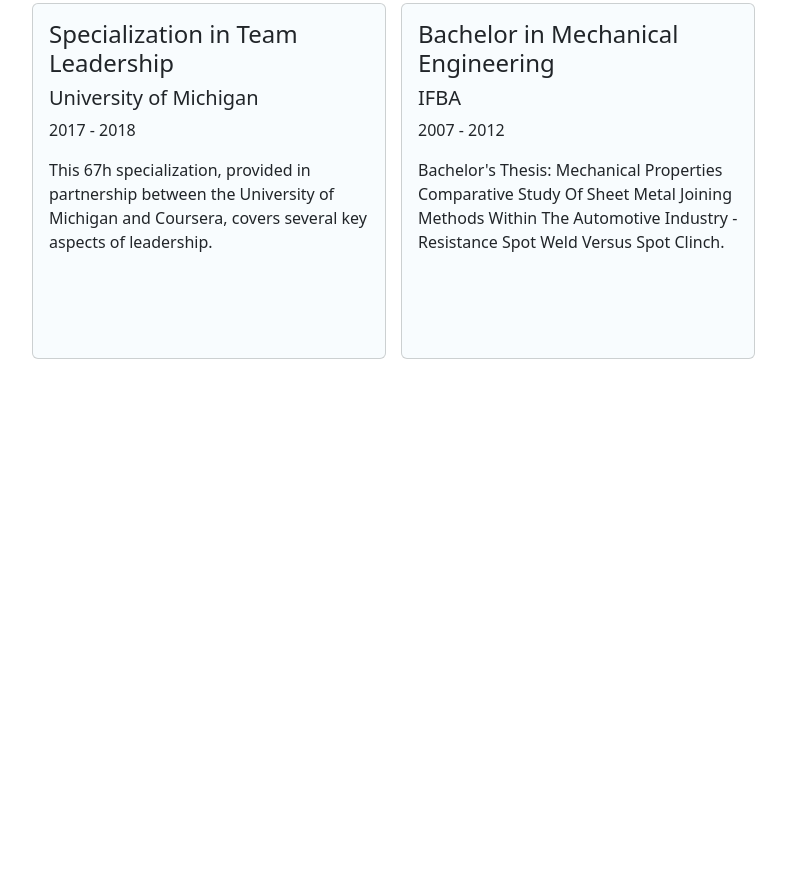
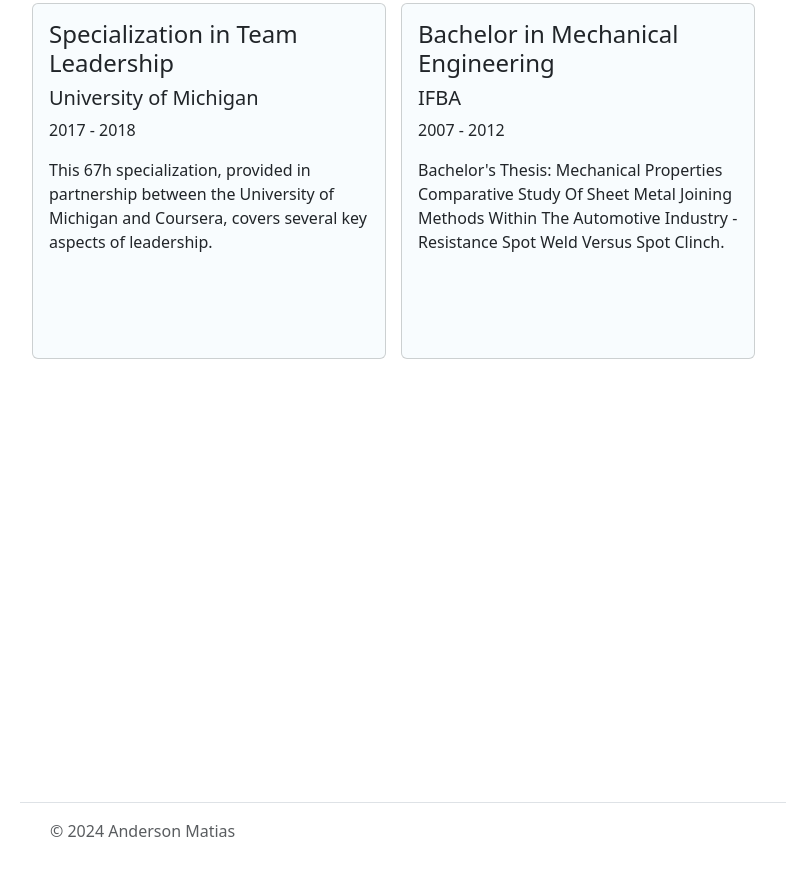
Before and after one commit to ahpmatias/capstone-cv, a plain HTML site: page index.html in a window 1280 px wide. Shown: the part 3930-4805 px from the top of the page, without its empty margins (62-848 px from the left). Before the commit the page ends 4708 px from the top, so only its background shows below. Drawn offline with nearby package versions, Linux system fonts and the light colour scheme.

Commit message:
add simple footer.

```diff
--- a/index.html
+++ b/index.html
@@ -194,5 +194,15 @@
         </div>
       </div>
   </section>
+  <section id="footer">
+    <div class="container">
+      <footer class="d-flex flex-wrap justify-content-between align-items-center py-3 my-4 border-top">
+        <div class="col-md-4 d-flex align-items-center">
+            <svg class="bi" width="30" height="24"><use xlink:href="#bootstrap"></use></svg>
+          <span class="mb-3 mb-md-0 text-body-secondary">© 2024 Anderson Matias </span>
+        </div>
+      </footer>
+    </div>
+  </section>
 </body>
 </html>
```
